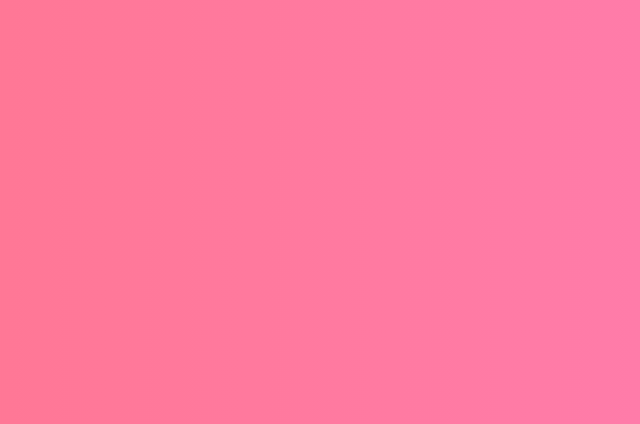
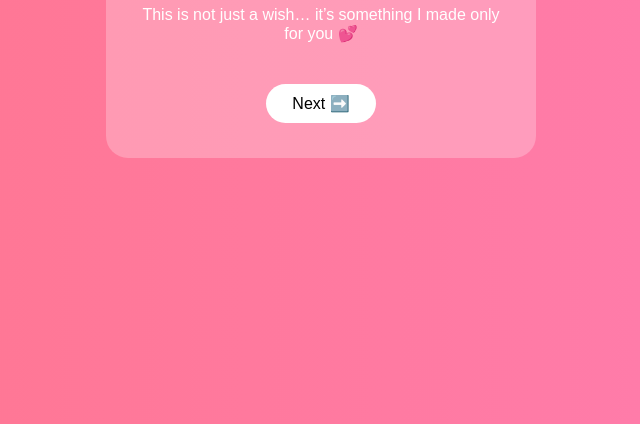
Before and after one commit to Shaan524/newyear-card, a plain HTML site: page index.html in a window 1280 px wide. Shown: the part 376-800 px from the top of the page, without its empty margins (319-959 px from the left). Drawn offline with Linux system fonts and the light colour scheme.

Commit message:
Update index.html

```diff
--- a/index.html
+++ b/index.html
@@ -5,12 +5,17 @@
   <title>Happy New Year ❤️</title>
   <style>
 body {
+  margin: 0;
+  height: 100vh;
+  display: flex;
+  justify-content: center;
+  align-items: center;
   background: linear-gradient(to right, #ff758c, #ff7eb3);
   font-family: Arial, sans-serif;
   text-align: center;
   color: white;
-      padding-top: 70px;
 }
+
     .card {
       background: rgba(255,255,255,0.25);
       padding: 35px;
```
Lines whose indentation alone changed are shown as unchanged.
